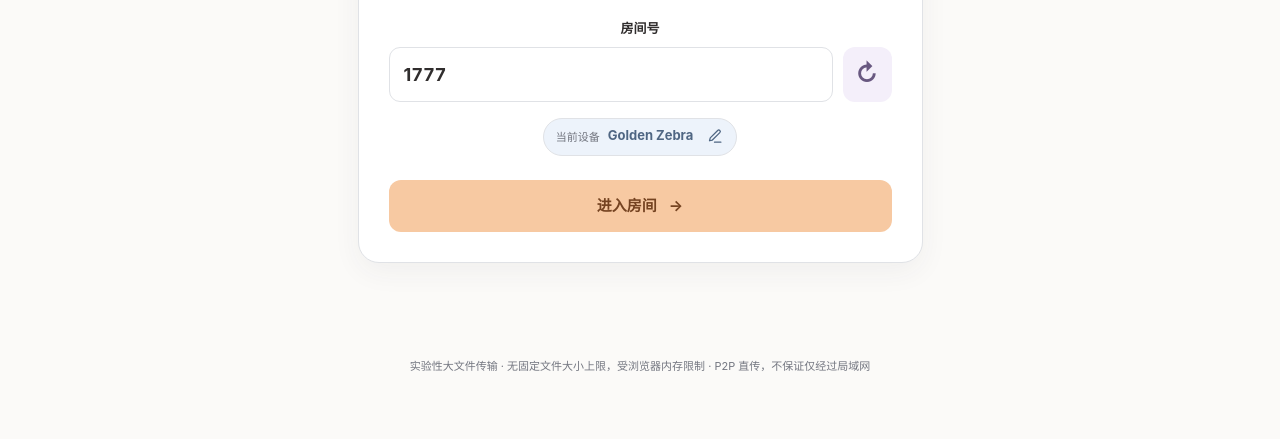
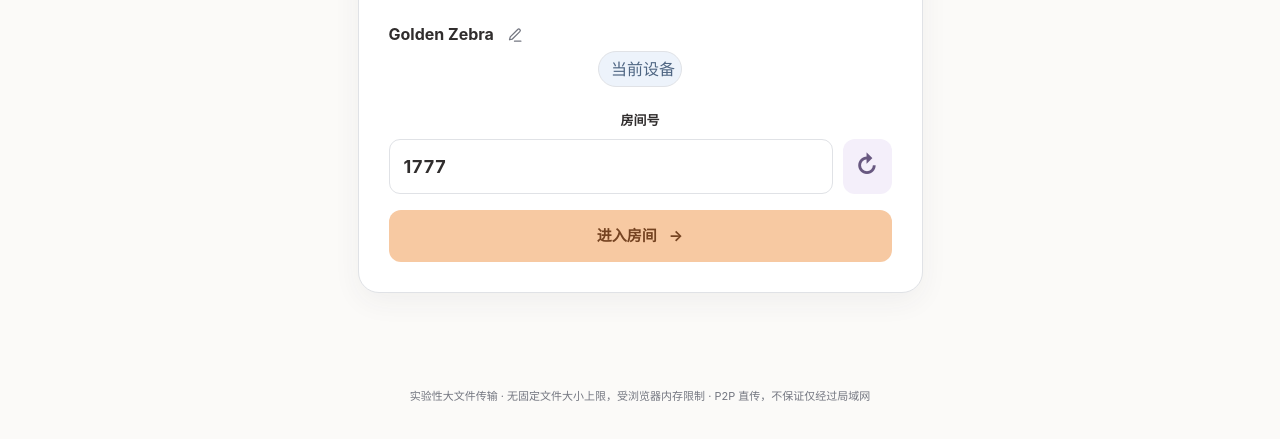
Before and after one commit to Pixman022/lan-room-transfer, a website: page public/index.html in a window 1280 px wide. Shown: the part 333-772 px from the top of the page. Drawn offline with Linux system fonts and the light colour scheme; files that its build step writes are made by us from their sources; no server answers; files whose address does not match are found by name.

Commit message:
Reorder pairing view as avatar, editable device name, small current-device tag, room code

```diff
--- a/public/index.html
+++ b/public/index.html
@@ -24,20 +24,20 @@
         <div class="entry-avatar">
           <div class="avatar avatar-lg" id="home-device-avatar" aria-hidden="true">🐾</div>
         </div>
+        <div class="entry-device">
+          <div class="device-name-line">
+            <strong id="home-device-label" class="device-name-text">—</strong>
+            <button id="edit-home-device-name" class="edit-name-button" type="button" aria-label="修改设备名称" aria-controls="home-device-label" title="修改设备名称">
+              <svg viewBox="0 0 24 24" width="17" height="17" fill="none" stroke="currentColor" stroke-width="1.8" stroke-linecap="round" stroke-linejoin="round" aria-hidden="true"><path d="M12 20h9"/><path d="M16.5 3.5a2.12 2.12 0 0 1 3 3L9 17l-4 1 1-4z"/></svg>
+            </button>
+          </div>
+          <span class="entry-device-chip">当前设备</span>
+        </div>
         <div class="entry-room-code">
           <label for="room-code-input">房间号</label>
           <div class="room-code-editor">
             <input id="room-code-input" maxlength="16" autocomplete="off" spellcheck="false" aria-label="房间号" placeholder="1234 / HOME2026" />
             <button id="regenerate-code" class="secondary" type="button" title="更换随机码" aria-label="更换随机码">↻</button>
-          </div>
-        </div>
-        <div class="entry-device-chip">
-          <span class="entry-device-caption">当前设备</span>
-          <div class="device-name-line">
-            <strong id="home-device-label" class="device-name-text">—</strong>
-            <button id="edit-home-device-name" class="edit-name-button" type="button" aria-label="修改设备名称" aria-controls="home-device-label" title="修改设备名称">
-              <svg viewBox="0 0 24 24" width="17" height="17" fill="none" stroke="currentColor" stroke-width="1.8" stroke-linecap="round" stroke-linejoin="round" aria-hidden="true"><path d="M12 20h9"/><path d="M16.5 3.5a2.12 2.12 0 0 1 3 3L9 17l-4 1 1-4z"/></svg>
-            </button>
           </div>
         </div>
         <button id="enter-room" class="primary wide" type="button" aria-busy="false"><span id="entry-loading-icon" class="entry-loading-spinner" aria-hidden="true" hidden></span><span id="entry-button-label">进入房间</span><span id="entry-button-arrow" aria-hidden="true">→</span></button>
```
